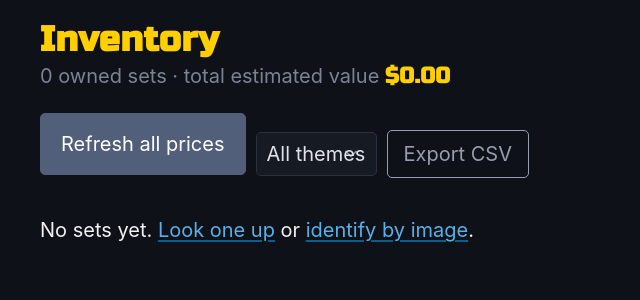
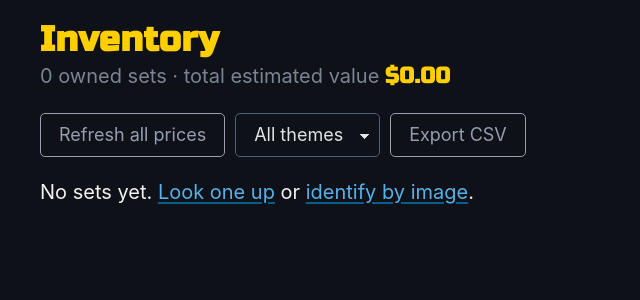
Before and after one commit to jsherman999/BrickBlade, a Python web app: template src/brickblade/web/templates/inventory.html in a window 1280 px wide. Shown: the top 300 px of the page, without its empty margins (0-640 px from the left). Run offline with Jinja, Linux system fonts and the light colour scheme; the template is opened without the code that fills it, so the values that code supplies are empty; some libraries are stand-ins or nearby versions.

Commit message:
Batch-entry friendly /lookup + UI polish on inventory page
For in-store batch entry: stay on /lookup after each add, surface
'already owned' before submission, and remember what you've added
in this session.

- /lookup form embeds an owned-set index ({set_num: total_qty}) from
  the server. JS normalizes the input (5-digit → -1 variant) and
  shows a yellow "⚠ OWNED × N" pill below the field on every keystroke.
  Hidden for barcode-shaped inputs (>=11 digits) since we don't know
  the set_num until the server lookup.
- /lookup result form has a hidden from=lookup field. add_to_inventory
  honors it: redirects back to /lookup?msg=Added+X instead of /.
  Standalone add from /set/<num> still redirects to /.
- /lookup page reads ?msg=Added+X on load, pushes that set_num into
  sessionStorage, and renders all session adds as horizontal scrolling
  yellow chips below the input. Tapping a chip goes to /set/<num>.
  History.replaceState() clears the URL so refresh doesn't re-push.

UI polish on inventory page:
- Log out button styled as plain nav text link (matching Inventory/
  Lookup/Identify). Still a POST form for safety.
- Refresh all prices / theme dropdown / Export CSV unified into a
  .toolbar flex row with shared height, padding, outline treatment.
  Theme dropdown gets a custom chevron so it matches the buttons.

All 37 tests still pass.

Co-Authored-By: Claude Opus 4.7 (1M context) <noreply@anthropic.com>

```diff
--- a/src/brickblade/web/templates/base.html
+++ b/src/brickblade/web/templates/base.html
@@ -71,7 +71,48 @@
   .price { text-align: right; font-variant-numeric: tabular-nums; }
   .muted { color: var(--pico-muted-color); }
   nav form { display: inline; margin: 0; }
-  nav button { margin: 0; padding: 0.3rem 0.7rem; font-size: 0.9rem; }
+  /* Make the Log out button look identical to the other nav text links. */
+  nav button.nav-linklike {
+    background: transparent;
+    border: none;
+    margin: 0;
+    padding: 0;
+    color: var(--pico-color);
+    font: inherit;
+    cursor: pointer;
+  }
+  nav button.nav-linklike:hover { color: var(--bb-yellow); }
+
+  /* Unified toolbar: all controls (button, select, link-as-button) share
+     the same height, padding, and outline treatment. */
+  .toolbar { display: flex; gap: 0.5rem; align-items: center; flex-wrap: wrap; margin-bottom: 1rem; }
+  .toolbar form { margin: 0; }
+  .toolbar > * { margin: 0; }
+  .toolbar button,
+  .toolbar a[role="button"],
+  .toolbar select.toolbar-select {
+    margin: 0;
+    padding: 0.45rem 0.9rem;
+    font-size: 0.9rem;
+    line-height: 1.3;
+    height: auto;
+    min-height: 0;
+  }
+  .toolbar select.toolbar-select {
+    background-color: transparent;
+    border: 1px solid var(--pico-secondary-border, #4A5568);
+    color: var(--pico-color);
+    border-radius: var(--pico-border-radius, 0.25rem);
+    appearance: none;
+    -webkit-appearance: none;
+    padding-right: 1.8rem;
+    background-image:
+      linear-gradient(45deg, transparent 50%, currentColor 50%),
+      linear-gradient(135deg, currentColor 50%, transparent 50%);
+    background-position: calc(100% - 14px) 55%, calc(100% - 9px) 55%;
+    background-size: 5px 5px, 5px 5px;
+    background-repeat: no-repeat;
+  }
 
   /* Make the running total + price-of-interest pop in yellow */
   hgroup p strong { color: var(--bb-yellow); font-size: 1.1em; }
@@ -92,7 +133,7 @@
       <li><a href="/">Inventory</a></li>
       <li><a href="/lookup">Lookup</a></li>
       <li><a href="/identify">Identify</a></li>
-      <li><form method="post" action="/logout"><button class="secondary outline" type="submit">Log out</button></form></li>
+      <li><form method="post" action="/logout"><button class="nav-linklike" type="submit">Log out</button></form></li>
     </ul>
   </nav>
   {% endif %}
--- a/src/brickblade/web/templates/inventory.html
+++ b/src/brickblade/web/templates/inventory.html
@@ -12,22 +12,22 @@
   <p>{{ rows|length }} owned set{{ '' if rows|length == 1 else 's' }}{% if theme_filter %} in <strong>{{ theme_filter }}</strong>{% endif %} &middot; total estimated value <strong>${{ "%.2f"|format(total) }}</strong></p>
 </hgroup>
 
-<div style="display:flex;gap:0.5rem;flex-wrap:wrap;align-items:center;margin-bottom:1rem;">
-  <form method="post" action="/refresh" style="margin:0">
-    <button class="secondary" type="submit">Refresh all prices</button>
+<div class="toolbar">
+  <form method="post" action="/refresh">
+    <button class="secondary outline" type="submit">Refresh all prices</button>
   </form>
-  <form method="get" action="/" style="margin:0;display:flex;gap:0.3rem;align-items:center;">
+  <form method="get" action="/">
     <input type="hidden" name="sort" value="{{ sort }}">
-    <select name="theme" onchange="this.form.submit()" style="margin:0;padding:0.3rem 0.5rem;width:auto;">
+    <select name="theme" class="toolbar-select" onchange="this.form.submit()">
       <option value="">All themes</option>
       {% for t in all_themes %}
       <option value="{{ t }}" {% if t == theme_filter %}selected{% endif %}>{{ t }}</option>
       {% endfor %}
     </select>
-    {% if theme_filter %}<a href="/?sort={{ sort }}" style="font-size:0.85rem">clear</a>{% endif %}
   </form>
   <a href="/export.csv{% if sort != 'added' or theme_filter %}?sort={{ sort }}{% if theme_filter %}&theme={{ theme_filter|urlencode }}{% endif %}{% endif %}"
-     role="button" class="secondary outline" style="margin:0;padding:0.4rem 0.8rem;">Export CSV</a>
+     role="button" class="secondary outline">Export CSV</a>
+  {% if theme_filter %}<a href="/?sort={{ sort }}" class="muted" style="font-size:0.85rem;">clear filter</a>{% endif %}
 </div>
 
 {% if theme_summary and not theme_filter %}
--- a/src/brickblade/web/templates/lookup_result.html
+++ b/src/brickblade/web/templates/lookup_result.html
@@ -44,6 +44,7 @@
 <p>No prices available yet.</p>
 {% endif %}
 <form method="post" action="/set/{{ result.set_num }}/add" style="margin-top:1rem">
+  <input type="hidden" name="from" value="lookup">
   <label>
     Quantity
     <input type="number" name="quantity" value="1" min="1" style="max-width:6rem">
```
Also changed, not shown: src/brickblade/web/routes.py (+26 -3 lines), src/brickblade/web/templates/lookup.html (+107 -4 lines).
